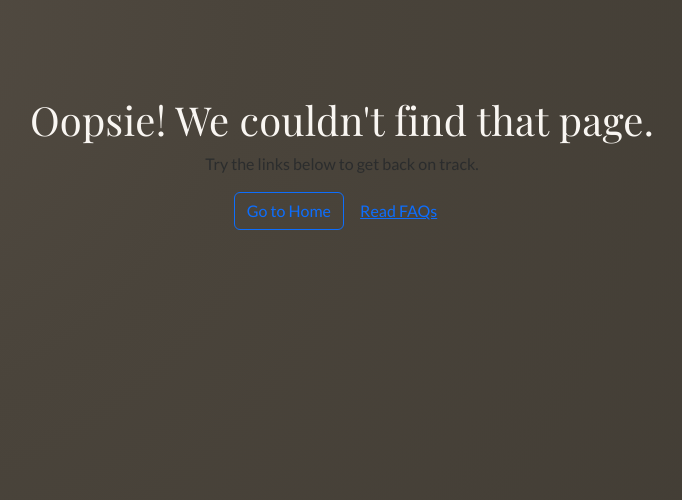
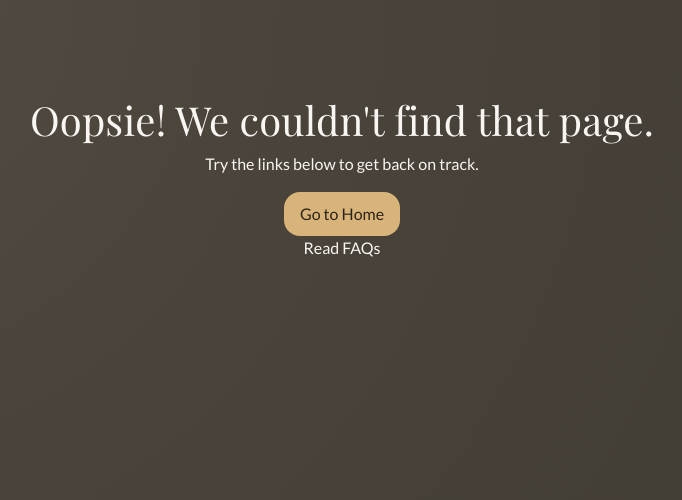
Before and after one commit to Is2dann/creations-w-happycilline, a Django app: template templates/errors/404.html in a window 1280 px wide. Shown: the part 77-577 px from the top of the page, without its empty margins (298-980 px from the left). Run offline with Django 5.2, Linux system fonts and the light colour scheme; the template is opened without the code that fills it, so the values that code supplies are empty; some libraries are stand-ins or nearby versions.

Commit message:
Updated 404.html with new button and link, that actually working, updated README.md with wireframes.

```diff
--- a/templates/errors/404.html
+++ b/templates/errors/404.html
@@ -3,8 +3,8 @@
 {% block content %}
     <div class="text-center py-5">
         <h1 class="display-6">Oopsie! We couldn't find that page.</h1>
-        <p class="text-muted">Try the links below to get back on track.</p>
-        <a class="btn btn-outline-primary" href="{% url 'home' %}">Go to Home</a>
-        <a class="btn btn-link" href="/cms/faq/">Read FAQs</a>
+        <p>Try the links below to get back on track.</p>
+        <a class="btn btn-outline-primary btn-cwh" href="{% url 'home' %}">Go to Home</a>
+        <a class="nav-link px-0" href="{% url 'policies:faqs' %}">Read FAQs</a>
     </div>
 {% endblock %}
```
Also changed, not shown: README.md, static/img/erd-chart.png (added), static/img/wireframe-catalogue.png (added), static/img/wireframe-checkout.png (added), static/img/wireframe-landing.png (added), static/img/wireframe-profile.png (added).
